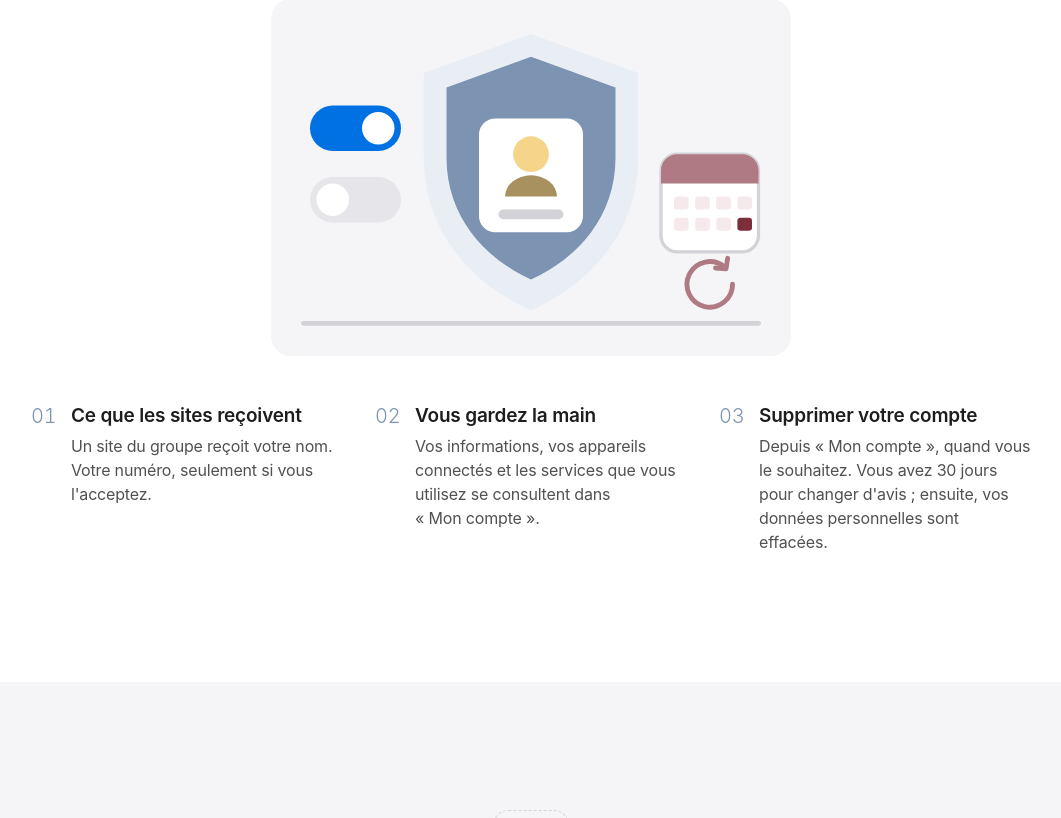
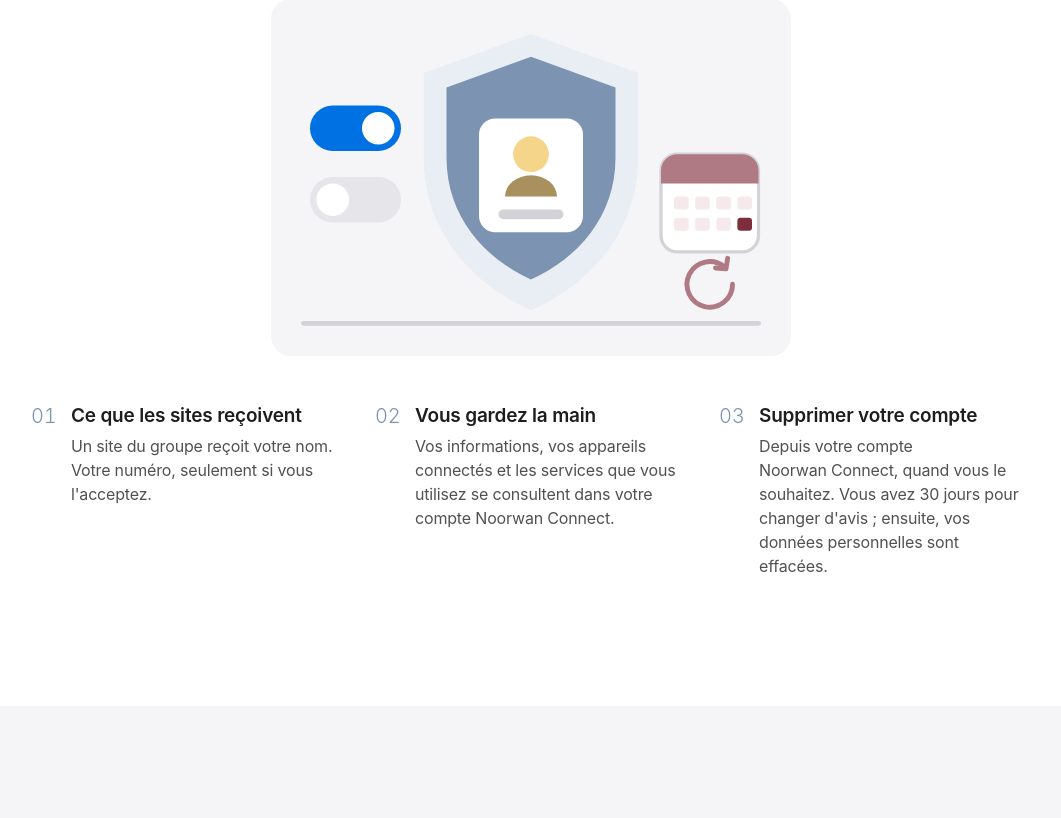
Before and after one commit to AladdinZZ/Noorwan, a PHP site: page /connect in a window 1280 px wide. Shown: the part 4785-5603 px from the top of the page, without its empty margins (109-1170 px from the left). Run offline with PHP 8.4, Linux system fonts and the light colour scheme.

Commit message:
Garder sur /connect seuls « Créer mon compte » et « J'ai déjà un compte »
Le lien « J'ai déjà un compte » remplace « Déjà un compte ? Mon compte ».
Dans les textes, « Mon compte » devient « votre compte Noorwan Connect »
en français, en anglais et en arabe. La clé nav.account n'a plus d'usage.

Co-Authored-By: Claude Opus 5.5 <noreply@anthropic.com>
Claude-Session: https://claude.ai/code/session_016hrSr7VDJBjUt6RquRro3J

```diff
--- a/app/bootstrap.php
+++ b/app/bootstrap.php
@@ -77,7 +77,7 @@ function e(string|int|float|null $value): string
     return htmlspecialchars((string) $value, ENT_QUOTES | ENT_SUBSTITUTE | ENT_HTML5, 'UTF-8');
 }
 
-// Compte Noorwan (compte.noorwan.com) : adresse et affichage des liens « Mon compte » et « Créer mon compte ».
+// Compte Noorwan (compte.noorwan.com) : adresse et affichage des liens « Créer mon compte » et « J'ai déjà un compte » de la page Noorwan Connect.
 // Le lien reste masqué tant que COMPTE_LINK_ENABLED ne vaut pas « true » dans .env.
 // Un script peut définir ces constantes avant l'amorçage (tests/run.sh, pour les deux états).
 if (!defined('COMPTE_URL')) {
--- a/app/i18n.php
+++ b/app/i18n.php
@@ -150,7 +150,7 @@ function absolute_url(string $page, string $lang): string
 }
 
 /**
- * Lien vers l'accueil du Compte Noorwan dans la langue courante (« Mon compte », « Créer mon compte »),
+ * Lien vers l'accueil du Compte Noorwan dans la langue courante (« Créer mon compte », « J'ai déjà un compte », page Noorwan Connect seulement),
  * ou null tant que le lien est désactivé ou que l'adresse est vide.
  */
 function account_url(): ?string
--- a/lang/fr.php
+++ b/lang/fr.php
@@ -29,7 +29,6 @@ return [
         'edition' => 'Édition',
         'contact' => 'Contact',
         'connect' => 'Noorwan Connect',
-        'account' => 'Mon compte',
         'skip' => 'Aller au contenu',
         'home_label' => 'Noorwan, accueil',
         'main_label' => 'Navigation principale',
@@ -198,7 +197,7 @@ return [
         'title' => 'Un seul compte pour tous les services Noorwan',
         'lead' => 'Un compte par personne, avec votre numéro de téléphone. Il vous ouvre les sites du groupe, pour vous comme pour votre entreprise.',
         'btn_create' => 'Créer mon compte',
-        'already' => 'Déjà un compte ?',
+        'already' => 'J\'ai déjà un compte',
         'personal_tag' => 'Pour les particuliers',
         'personal_h' => 'Entrez partout avec le même compte',
         'personal_text' => 'Prendre un rendez-vous, suivre une demande : sur chaque site du groupe, « Continuer avec Noorwan Connect » vous fait entrer sans créer de nouveau compte.',
@@ -229,8 +228,8 @@ return [
         'data_text' => 'Votre compte ne sert qu\'à vous faire entrer. Vous voyez ce que chaque site reçoit, et vous pouvez tout arrêter.',
         'data_points' => [
             ['title' => 'Ce que les sites reçoivent', 'text' => 'Un site du groupe reçoit votre nom. Votre numéro, seulement si vous l\'acceptez.'],
-            ['title' => 'Vous gardez la main', 'text' => 'Vos informations, vos appareils connectés et les services que vous utilisez se consultent dans « Mon compte ».'],
-            ['title' => 'Supprimer votre compte', 'text' => 'Depuis « Mon compte », quand vous le souhaitez. Vous avez 30 jours pour changer d\'avis ; ensuite, vos données personnelles sont effacées.'],
+            ['title' => 'Vous gardez la main', 'text' => 'Vos informations, vos appareils connectés et les services que vous utilisez se consultent dans votre compte Noorwan Connect.'],
+            ['title' => 'Supprimer votre compte', 'text' => 'Depuis votre compte Noorwan Connect, quand vous le souhaitez. Vous avez 30 jours pour changer d\'avis ; ensuite, vos données personnelles sont effacées.'],
         ],
         'partner_tag' => 'Bientôt',
         'partner_h' => 'Pour les entreprises partenaires',
--- a/public/connect.php
+++ b/public/connect.php
@@ -7,7 +7,8 @@ require __DIR__ . '/../app/bootstrap.php';
 // Page Noorwan Connect (v5) : le compte unique du groupe expliqué aux particuliers et aux professionnels,
 // d'après la maquette « parcours » de Maestro (14/11/2026), en version site. Servie à l'adresse /connect.
 // Illustrations dessinées (assets/img/connect-*.svg), aucune capture réelle de compte.
-// « Créer mon compte » et « Mon compte » mènent à l'accueil du Compte Noorwan et disparaissent tant qu'il n'est pas en service (account_url()).
+// Seule page du site qui mène au Compte Noorwan : « Créer mon compte » et « J'ai déjà un compte » y conduisent
+// et disparaissent tant qu'il n'est pas en service (account_url()).
 // Partenaires : « bientôt », sans date.
 current_page('connect');
 $meta = ['title' => raw('meta.connect_title'), 'description' => raw('meta.connect_description')];
@@ -52,7 +53,7 @@ require ROOT_DIR . '/app/layout/header.php';
         <p class="lead"><?= t('connect.lead') ?></p>
 <?php if ($accountUrl !== null): ?>
         <p class="links"><a class="btn btn-blue connect-create" href="<?= e($accountUrl) ?>"><?= t('connect.btn_create') ?> <span aria-hidden="true"><?= t('common.arrow') ?></span></a></p>
-        <p class="connect-already"><?= t('connect.already') ?> <a href="<?= e($accountUrl) ?>"><?= t('nav.account') ?></a></p>
+        <p class="connect-already"><a href="<?= e($accountUrl) ?>"><?= t('connect.already') ?></a></p>
 <?php endif; ?>
     </div>
     <div class="hero-visual connect-hero-visual"><img class="illus" src="assets/img/connect-hero.svg" alt="" width="640" height="400" decoding="async"></div>
```
Also changed, not shown: lang/ar.php (+3 -4 lines), lang/en.php (+3 -4 lines).
